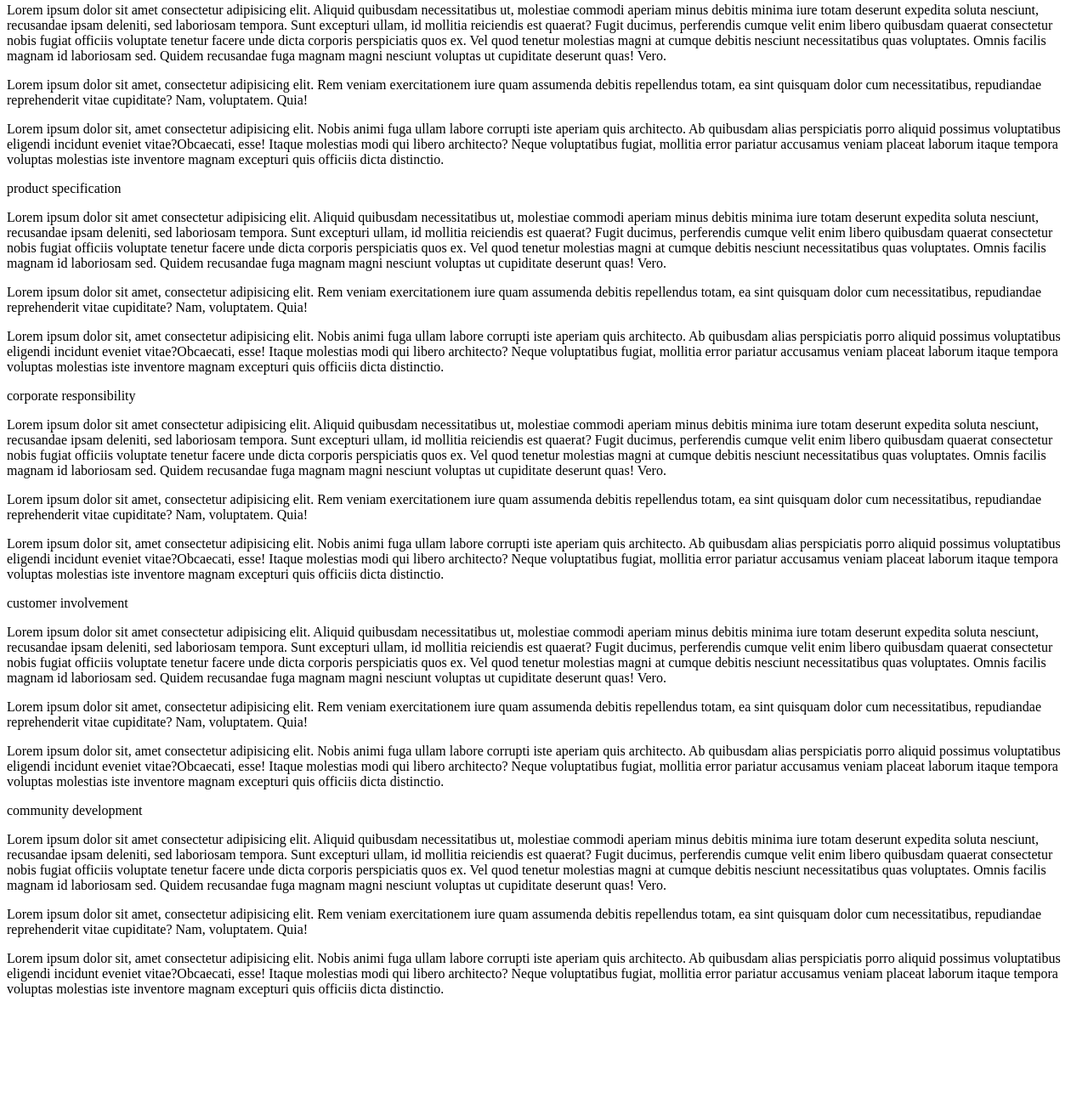
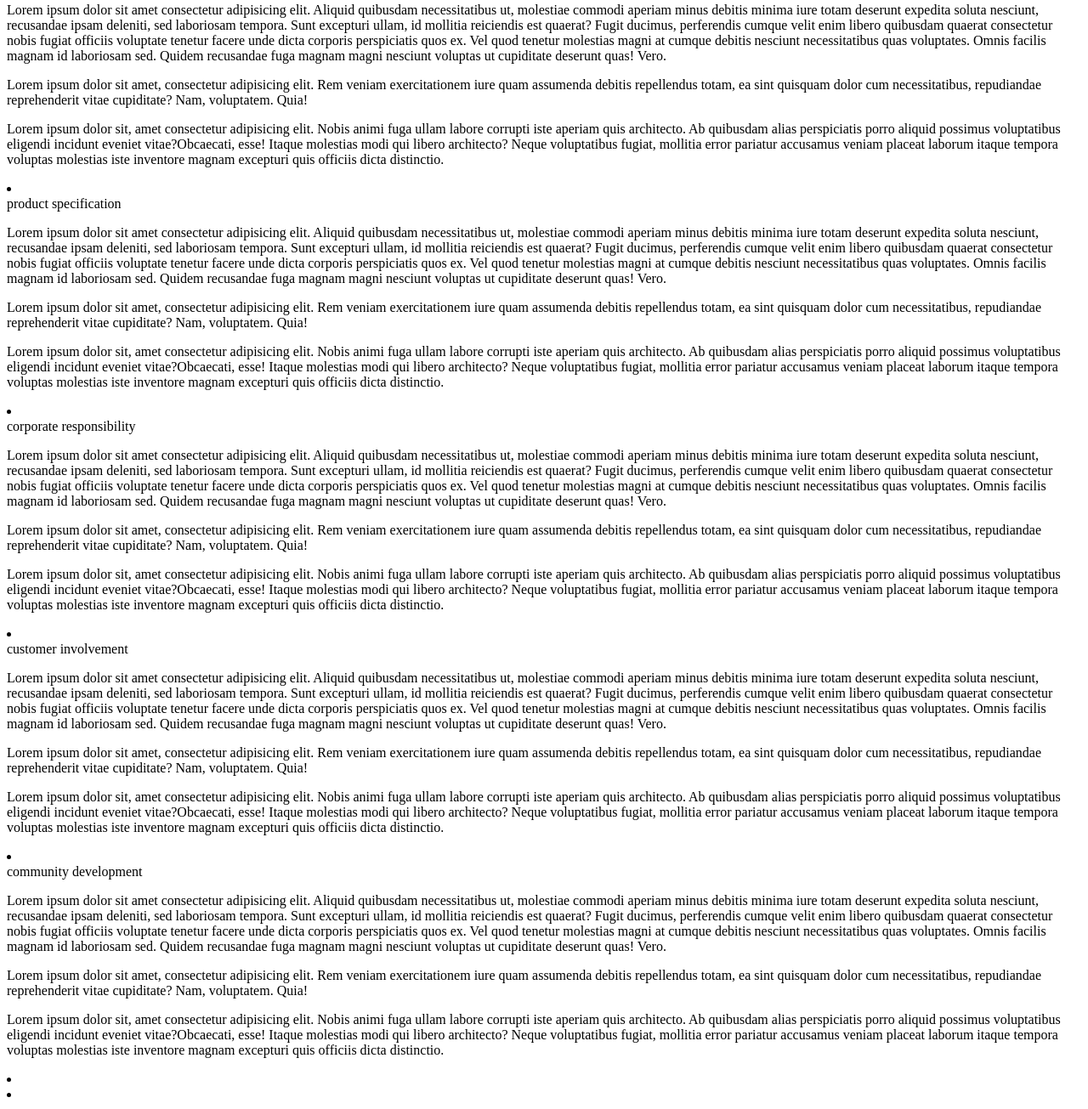
Before and after one commit to peterdgreat/Technical-Documentation-P-B, a plain HTML site: page index.html in a window 1280 px wide. Shown: the part 111-1416 px from the top of the page at 85% size. Before the commit the page ends 1300 px from the top, so only its background shows below. Drawn offline with Linux system fonts and the light colour scheme.

Commit message:
Update index.html

```diff
--- a/index.html
+++ b/index.html
@@ -12,6 +12,9 @@
             <h1  >
                 technical Documentation
             </h1>
+            <nav id="navbar">
+
+            </nav>
 
             <section class="main-section" id="customer_enquiry">
                 <header>customer enquiry</header>
@@ -24,6 +27,9 @@
                 <code>
 
                 </code>
+                <li>
+
+                </li>
             </section>
             <section class="main-section" id="product_specification">
                 <header>product specification</header>
@@ -36,6 +42,9 @@
                     <code>
 
                     </code>
+                    <li>
+
+                    </li>
 
                 </section>
             <section class="main-section" id="corporate_responsibility">
@@ -49,6 +58,9 @@
                     <code>
 
                     </code>
+                    <li>
+
+                    </li>
             </section>
             <section class="main-section" id="customer_involvement">
                 <header>
@@ -64,6 +76,9 @@
                     <code>
 
                     </code>
+                    <li>
+
+                    </li>
             </section>
             <section class="main-section" id="community_development">
                 <header>community development</header>
@@ -76,6 +91,12 @@
          <code>
 
          </code>
+         <li>
+
+         </li>
+         <li>
+
+         </li>
             </section>
         </header>
     </main>
```
